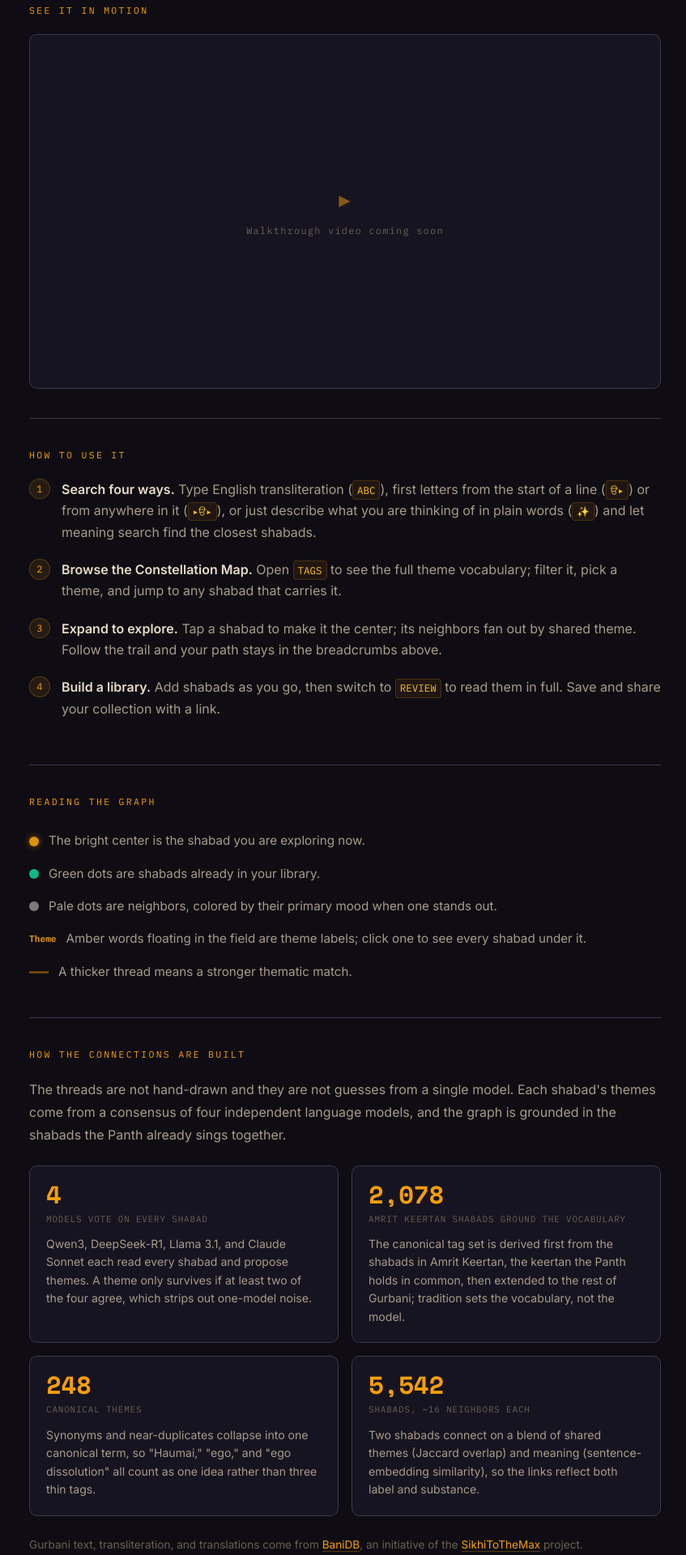
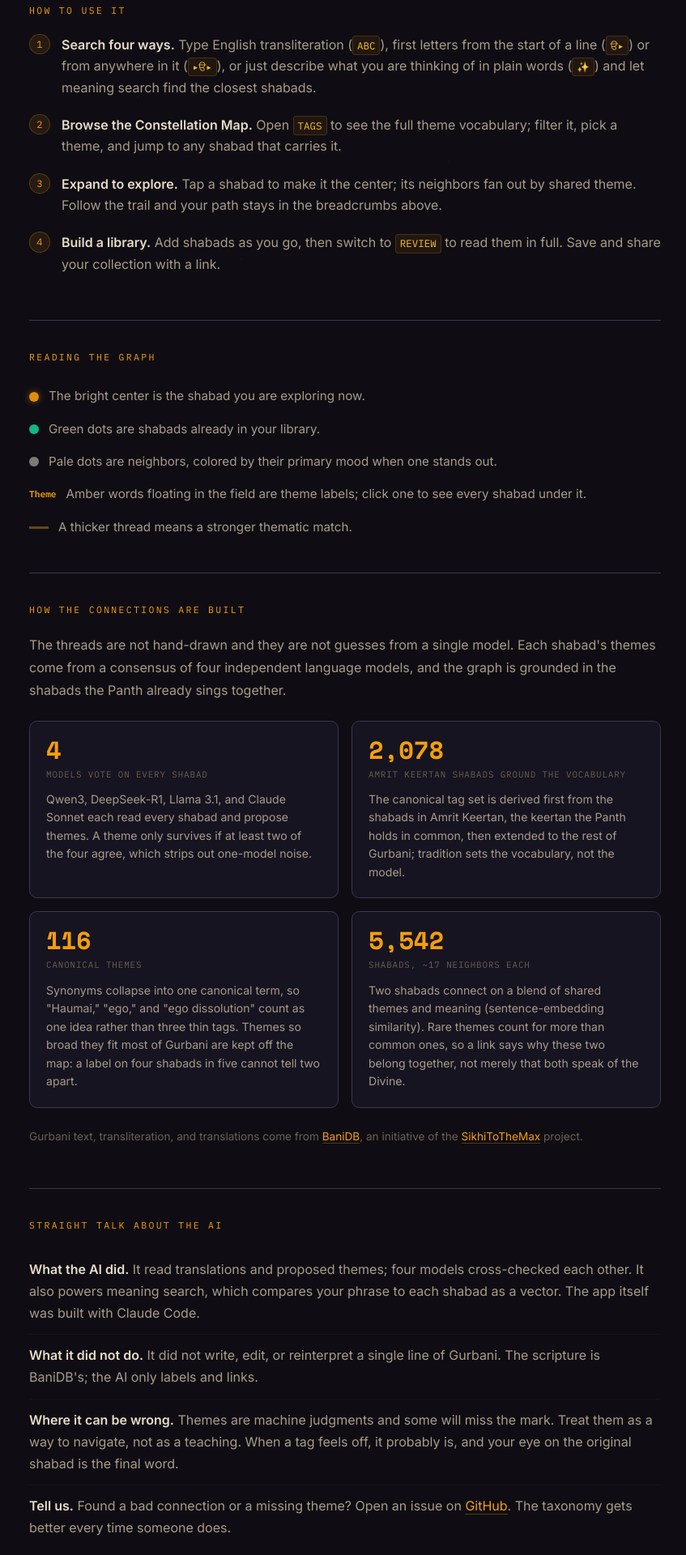
Before and after one commit to ujjaldidarsingh/ShabadVerse, a Flask app: page /about in a window 1280 px wide. Shown: the part 400-2320 px from the top of the page at 81% size, without its empty margins (214-1061 px from the left). Run offline with Flask 3, Linux system fonts and the light colour scheme; some libraries are stand-ins or nearby versions.

Commit message:
docs: /about accuracy, footer dedupe, state.md reconcile (P1-8/9)
- Walkthrough video section hidden behind show_video (default False) rather
  than showing an empty "coming soon" box — a promise the page cannot keep.
  Flip the flag in app.py once a recording is embedded.
- /about no longer renders the site footer: it credits BaniDB in its own
  credits block, so both stacked the same credit twice.
- Methodology numbers corrected after the taxonomy sharpening: 248 -> 116
  canonical themes; ~16 -> ~17 neighbors. The similarity card now says rare
  themes count for more than common ones (IDF weighting) instead of describing
  a plain Jaccard overlap, and the themes card explains why corpus-wide labels
  are kept off the map.
- state.md: checked off "shabad labels show 4-5 Gurmukhi words" and "tag
  taxonomy refinement"; marked the SentenceTransformer-caching Ship item
  obsolete (torch was dropped in Batch 9); added line/shabad match-mode UI as
  a follow-up now that the backend has shipped.

Deliberately did NOT document the two matching algorithms in /about: the
backend is live but there is no UI surface yet, and the page should not
describe a feature a reader cannot use.

```diff
--- a/parkaran-helper/app.py
+++ b/parkaran-helper/app.py
@@ -36,7 +36,9 @@ def app_shell():
 def about():
     """Public explainer: what ShabadVerse is, how to use it, and how the
     tag taxonomy and connections are built (AI transparency)."""
-    return render_template("about.html")
+    # Flip to True once a walkthrough video is recorded and embedded. Until
+    # then the section is hidden rather than showing an empty placeholder.
+    return render_template("about.html", show_video=False)
 
 
 @app.route("/explore")
--- a/parkaran-helper/static/css/style.css
+++ b/parkaran-helper/static/css/style.css
@@ -379,9 +379,13 @@ body[data-theme="light"] {
     box-shadow: 0 0 6px rgba(245, 158, 11, 0.4);
 }
 
-/* --- Site Footer (hidden on unified app page; shown via sidebar-footer instead) --- */
+/* --- Site Footer (hidden on unified app page; shown via sidebar-footer instead.
+   Also hidden on /about, which credits BaniDB in its own credits block —
+   showing both stacked the same credit twice.) --- */
 body.app-page > .site-footer,
-body.app-page > main + .site-footer {
+body.app-page > main + .site-footer,
+body.about-page > .site-footer,
+body.about-page > main + .site-footer {
     display: none !important;
 }
 .site-footer {
--- a/parkaran-helper/templates/about.html
+++ b/parkaran-helper/templates/about.html
@@ -25,16 +25,17 @@
         </p>
     </section>
 
-    <!-- Demo video slot -->
+    {# Walkthrough video. Hidden until one exists — an empty "coming soon" box
+       is a promise the page cannot keep. Flip show_video in app.py once the
+       recording is embedded. #}
+    {% if show_video %}
     <section class="about-section">
         <h2>See it in motion</h2>
         <div class="about-video-slot" id="aboutVideoSlot">
-            <div class="about-video-placeholder">
-                <span class="about-video-icon">&#x25B6;</span>
-                <span>Walkthrough video coming soon</span>
-            </div>
+            {% block video_embed %}{% endblock %}
         </div>
     </section>
+    {% endif %}
 
     <!-- How to use -->
     <section class="about-section">
@@ -93,14 +94,14 @@
                 <p>The canonical tag set is derived first from the shabads in Amrit Keertan, the keertan the Panth holds in common, then extended to the rest of Gurbani; tradition sets the vocabulary, not the model.</p>
             </div>
             <div class="about-card">
-                <div class="about-card-num">248</div>
+                <div class="about-card-num">116</div>
                 <div class="about-card-label">canonical themes</div>
-                <p>Synonyms and near-duplicates collapse into one canonical term, so "Haumai," "ego," and "ego dissolution" all count as one idea rather than three thin tags.</p>
+                <p>Synonyms collapse into one canonical term, so "Haumai," "ego," and "ego dissolution" count as one idea rather than three thin tags. Themes so broad they fit most of Gurbani are kept off the map: a label on four shabads in five cannot tell two apart.</p>
             </div>
             <div class="about-card">
                 <div class="about-card-num">5,542</div>
-                <div class="about-card-label">shabads, ~16 neighbors each</div>
-                <p>Two shabads connect on a blend of shared themes (Jaccard overlap) and meaning (sentence-embedding similarity), so the links reflect both label and substance.</p>
+                <div class="about-card-label">shabads, ~17 neighbors each</div>
+                <p>Two shabads connect on a blend of shared themes and meaning (sentence-embedding similarity). Rare themes count for more than common ones, so a link says why these two belong together, not merely that both speak of the Divine.</p>
             </div>
         </div>
         <p class="about-source">
```
Also changed, not shown: state.md (+6 -4 lines).
